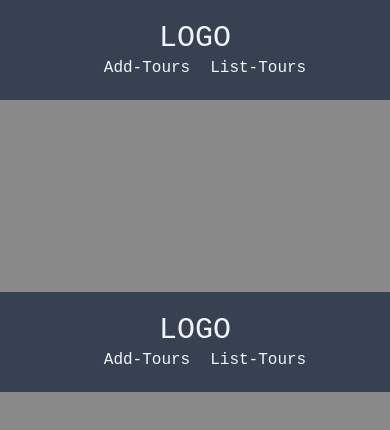
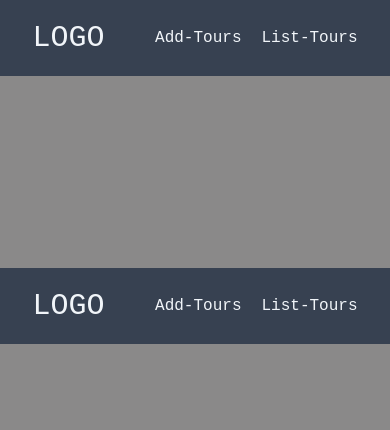
Before and after one commit to VovaPolyakov/tours-next-app, a Next.js app: page /NavBar in a window 390 px wide. Shown: the top 430 px of the page. Built offline with nearby package versions, Linux system fonts and the light colour scheme.

Commit message:
fix navbar

```diff
--- a/src/pages/NavBar.tsx
+++ b/src/pages/NavBar.tsx
@@ -6,7 +6,7 @@
     <div className='bg-gray-700 dark:bg-gray-800 mb-48'>
       <div className='w-10/12 m-auto pb-5 pt-5'>
         <div>
-            <div className='lg:flex-row flex  flex-col items-center justify-between '>
+            <div className='flex flex-row items-center justify-between '>
               <Link href='/' className='text-3xl text-slate-100'>LOGO</Link>
               <div>
                 <Link className='pl-5  text-slate-100'  href='/add'>Add-Tours</Link>
```
